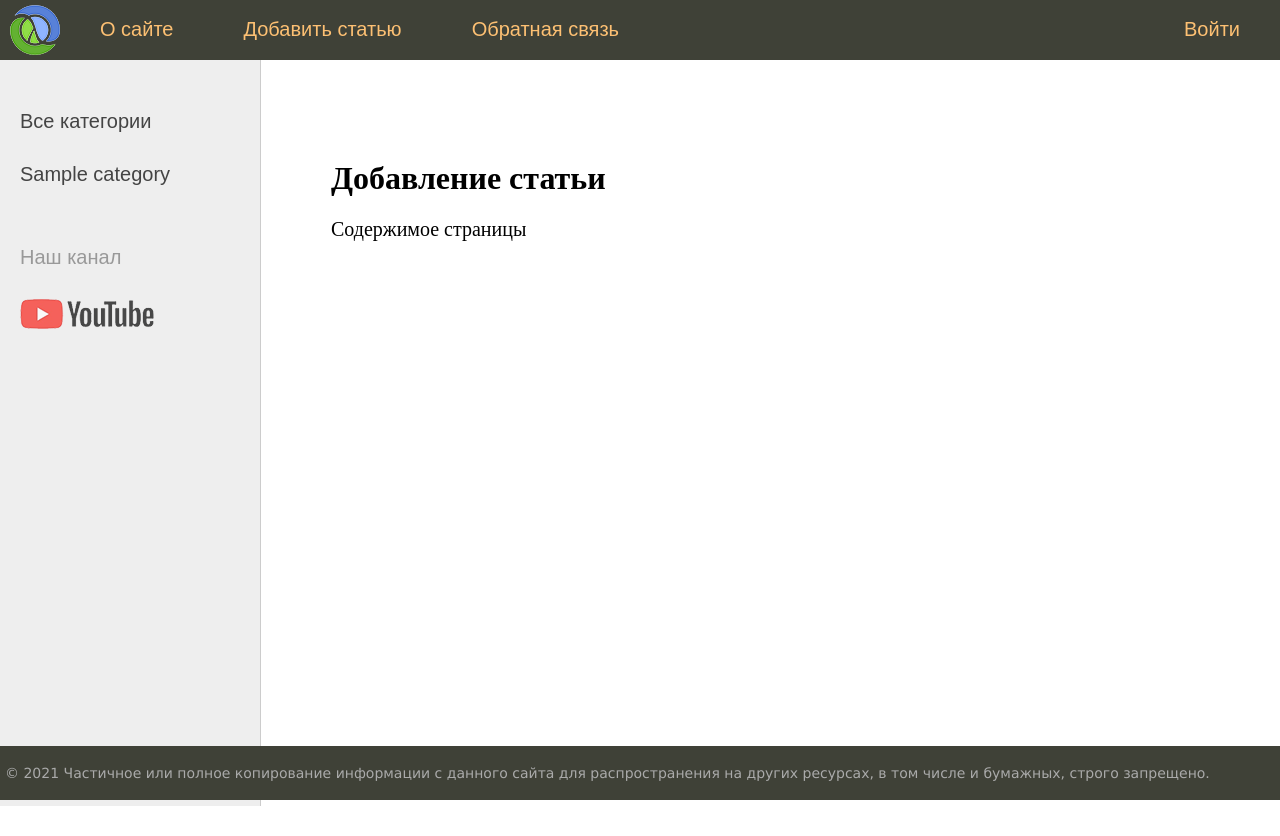
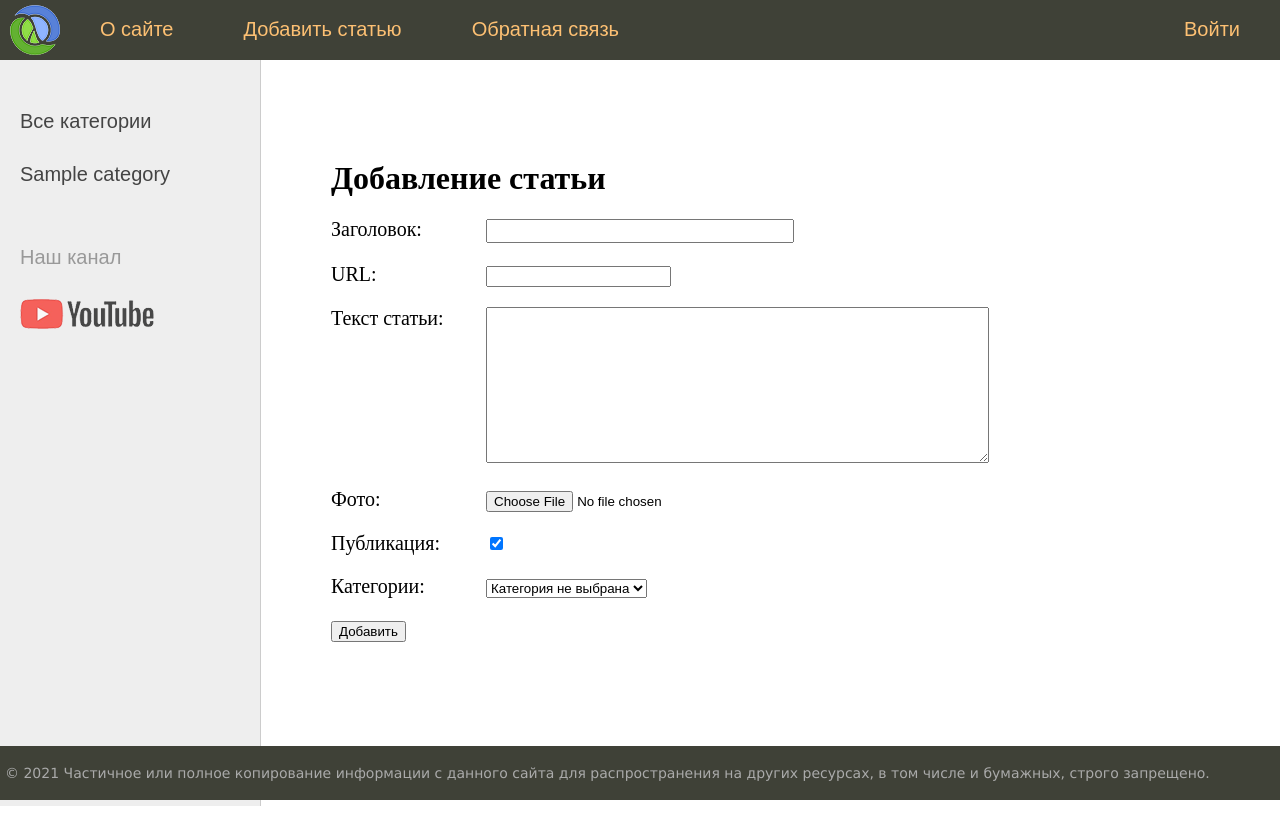
Before and after one commit to malfoyz/djsite, a Django app: page /addpage/ in a window 1280 px wide. Run offline with Django 4.2, Linux system fonts and the light colour scheme; tables that the repository leaves empty hold one stand-in row (values such as "Sample post").

Commit message:
14. Формы связанные с моделями

```diff
--- /dev/null
+++ b/coolsite/women/forms.py
@@ -0,0 +1,25 @@
+from django import forms
+from django.core.exceptions import ValidationError
+
+from .models import *
+
+
+class AddPostForm(forms.ModelForm):
+    def __init__(self, *args, **kwargs):
+        super().__init__(*args, **kwargs)
+        self.fields['cat'].empty_label = 'Категория не выбрана'
+
+    class Meta:
+        model = Women
+        fields = ['title', 'slug', 'content', 'photo', 'is_published', 'cat']
+        widgets = {
+            'title': forms.TextInput(attrs={'class': 'form-input'}),
+            'content': forms.Textarea(attrs={'cols': 60, 'rows': 10})
+        }
+
+    def clean_title(self):
+        title = self.cleaned_data['title']
+        if len(title) > 200:
+            raise ValidationError('Длина превышает 200 символов')
+
+        return title
--- a/coolsite/women/templates/women/addpage.html
+++ b/coolsite/women/templates/women/addpage.html
@@ -2,5 +2,21 @@
 
 {% block content %}
 <h1>{{ title }}</h1>
-<p>Содержимое страницы</p>
+
+<form action="{% url 'add_page' %}" method="post" enctype="multipart/form-data">
+    {% csrf_token %}
+
+    <div class="form-error">{{ form.non_field_errors }}</div>
+
+{% for f in form %}
+    <p>
+        <label class="form-label" for="{{ f.id_for_label }}">{{ f.label }}: </label>
+        {{ f }}
+    </p>
+    <div class="form-error">{{ f.errors }}</div>
+{% endfor %}
+
+    <button type="submit">Добавить</button>
+</form>
+
 {% endblock %}
--- a/coolsite/women/views.py
+++ b/coolsite/women/views.py
@@ -10,13 +10,16 @@
     get_object_or_404,
 )
 
+from .forms import *
 from .models import *
+
 
 menu = [{'title': 'О сайте', 'url_name': 'about'},
         {'title': 'Добавить статью', 'url_name': 'add_page'},
         {'title': 'Обратная связь', 'url_name': 'contact'},
         {'title': 'Войти', 'url_name': 'login'}
 ]
+
 
 def index(request: HttpRequest) -> HttpResponse:
     """Обработчик главной страницы"""
@@ -46,7 +49,17 @@
 def addpage(request: HttpRequest) -> HttpResponse:
     """Обработчик страницы добавления статьи"""
 
+    if request.method == 'POST':
+        form = AddPostForm(request.POST, request.FILES)
+        if form.is_valid():
+            #print(form.cleaned_data)
+            form.save()
+            return redirect('home')
+    else:
+        form = AddPostForm()
+
     context = {
+        'form': form,
         'menu': menu,
         'title': 'Добавление статьи'
     }
```
Also changed, not shown: coolsite/media/photos/2022/11/30/Снимок.PNG (added).
